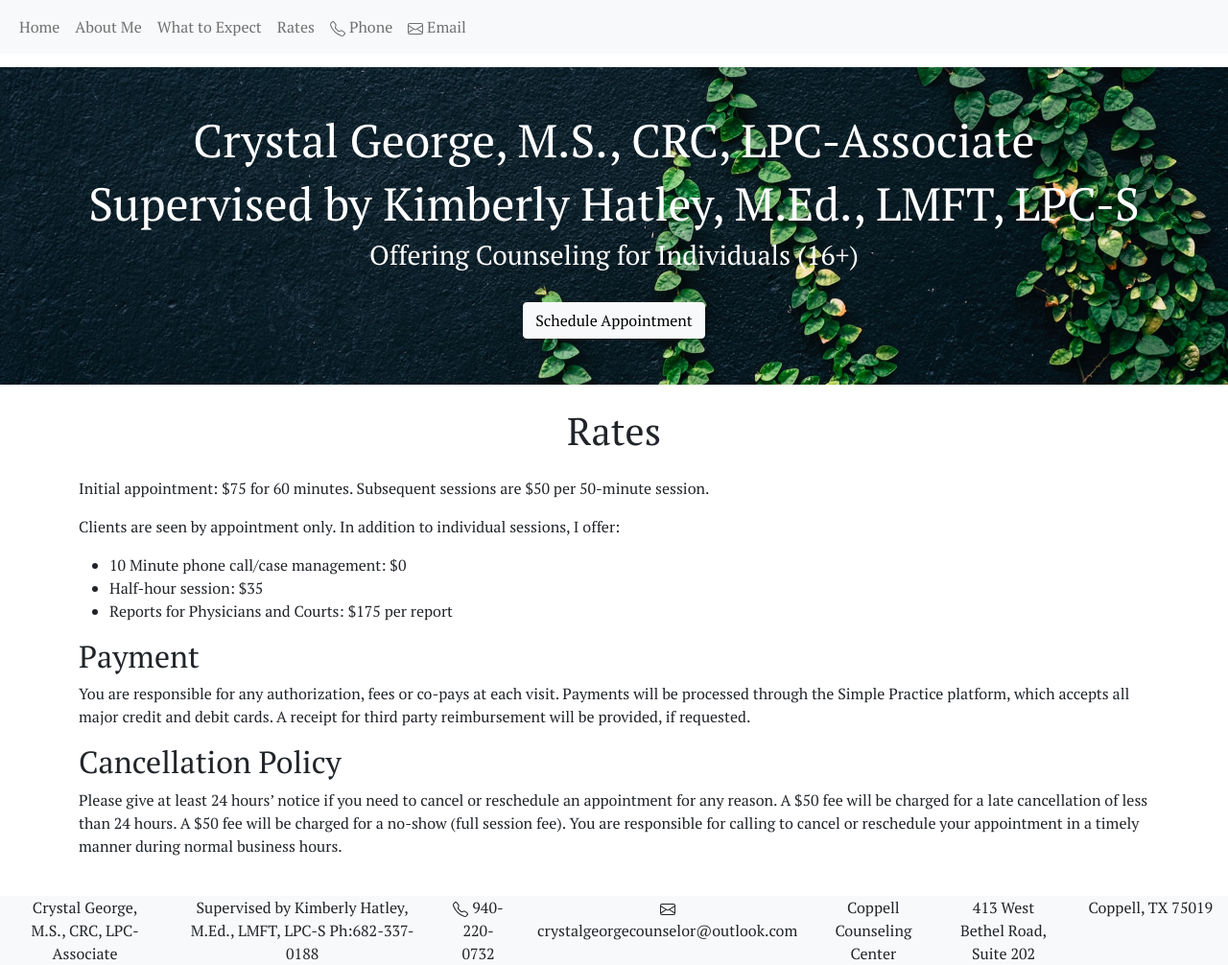
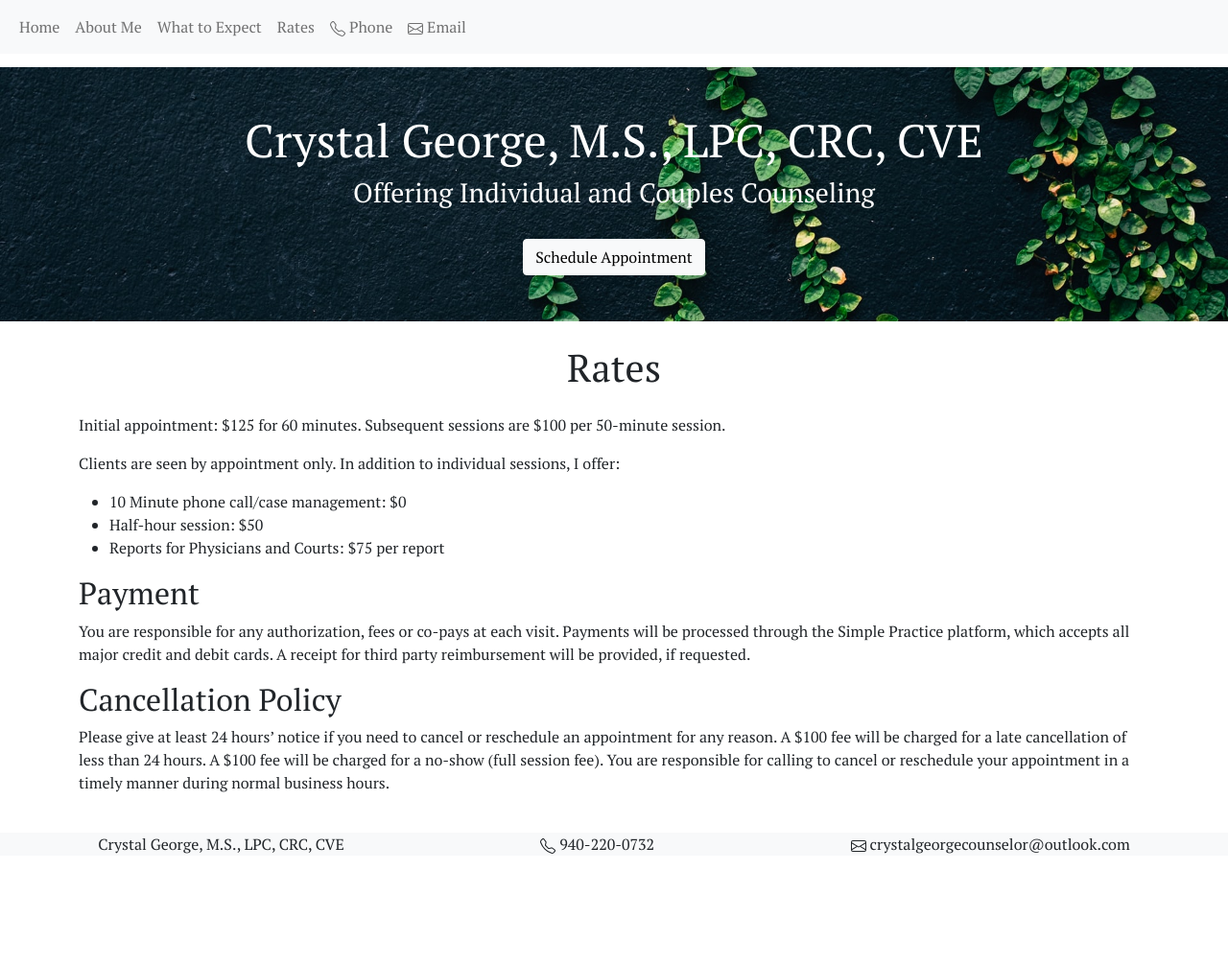
Before and after one commit to LandonRGeorge/20210918_crystal_website, an Eleventy site: page src/rates.njk in a window 1280 px wide. Shown: the whole page at 96% size. After the commit the page ends 892 px from the top, so only its background shows below. Built offline with nearby package versions, Linux system fonts and the light colour scheme; Eleventy itself is replaced by a stand-in of ours; files that its build step writes are made by us from their sources; a script that the page names is missing.

Commit message:
Crystal had changes

```diff
--- a/src/_includes/footer.njk
+++ b/src/_includes/footer.njk
@@ -3,10 +3,7 @@
         <ul
                 class="navbar-nav me-auto mb-2 mb-lg-0 text-center justify-content-around"
         >
-            <li class="nav-item mx-3">Crystal George, M.S., CRC, LPC-Associate</li>
-            <li class="nav-item mx-3">
-                Supervised by Kimberly Hatley, M.Ed., LMFT, LPC-S Ph:682-337-0188
-            </li>
+            <li class="nav-item mx-3">Crystal George, M.S., LPC, CRC, CVE</li>
             <li class="nav-item mx-3">
                 <a class="" href="tel:940-220-0732">
                     <svg xmlns="http://www.w3.org/2000/svg" width="16" height="16" fill="currentColor"
@@ -26,9 +23,6 @@
                     crystalgeorgecounselor@outlook.com
                 </a>
             </li>
-            <li class="nav-item mx-3">Coppell Counseling Center</li>
-            <li class="nav-item mx-3">413 West Bethel Road, Suite 202</li>
-            <li class="nav-item text-nowrap mx-3">Coppell, TX 75019</li>
         </ul>
     </nav>
 </footer>
--- a/src/_includes/hero.njk
+++ b/src/_includes/hero.njk
@@ -1,10 +1,6 @@
 <section class="text-center text-white bg-black py-5 hero img5">
-    <h2 class="display-5">Crystal George, M.S., CRC, LPC-Associate</h2>
-    <h2 class="display-5">
-        Supervised by Kimberly Hatley, M.Ed., LMFT, LPC-S
-    </h2>
-    <h3 class="display-7">
-        Offering Counseling for Individuals (16+)</h3>
+    <h2 class="display-5">Crystal George, M.S., LPC, CRC, CVE</h2>
+    <h3 class="display-7">Offering Individual and Couples Counseling</h3>
     <a
             class="btn btn-light mt-4"
             href="https://crystal-george.clientsecure.me/"
--- a/src/rates.njk
+++ b/src/rates.njk
@@ -4,12 +4,12 @@ layout: 'base.njk'
 ---
 <div class="container">
     <h1 class="my-4">Rates</h1>
-    <p>Initial appointment: $75 for 60 minutes. Subsequent sessions are $50 per 50-minute session.</p>
+    <p>Initial appointment: $125 for 60 minutes. Subsequent sessions are $100 per 50-minute session.</p>
     <p>Clients are seen by appointment only. In addition to individual sessions, I offer:</p>
     <ul>
         <li>10 Minute phone call/case management: $0</li>
-        <li>Half-hour session: $35</li>
-        <li>Reports for Physicians and Courts: $175 per report</li>
+        <li>Half-hour session: $50</li>
+        <li>Reports for Physicians and Courts: $75 per report</li>
     </ul>
     <section>
         <h2>Payment</h2>
@@ -23,7 +23,7 @@ layout: 'base.njk'
     <section>
         <h2>Cancellation Policy</h2>
         <p>
-            Please give at least 24 hours’ notice if you need to cancel or reschedule an appointment for any reason. A $50 fee will be charged for a late cancellation of less than 24 hours. A $50 fee will be charged for a no-show (full session fee). You are responsible for calling to cancel or reschedule your appointment in a timely manner during normal business hours.
+            Please give at least 24 hours’ notice if you need to cancel or reschedule an appointment for any reason. A $100 fee will be charged for a late cancellation of less than 24 hours. A $100 fee will be charged for a no-show (full session fee). You are responsible for calling to cancel or reschedule your appointment in a timely manner during normal business hours.
         </p>
     </section>
 </div>
```
Also changed, not shown: src/about-me.html (+3 -1 lines).
